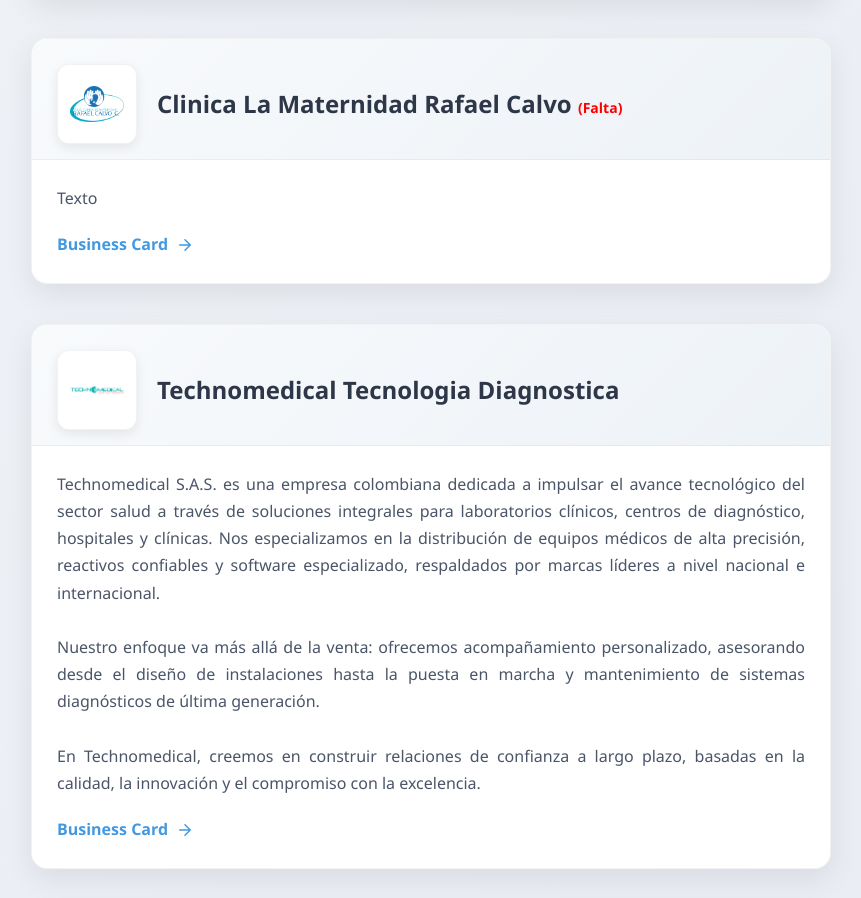
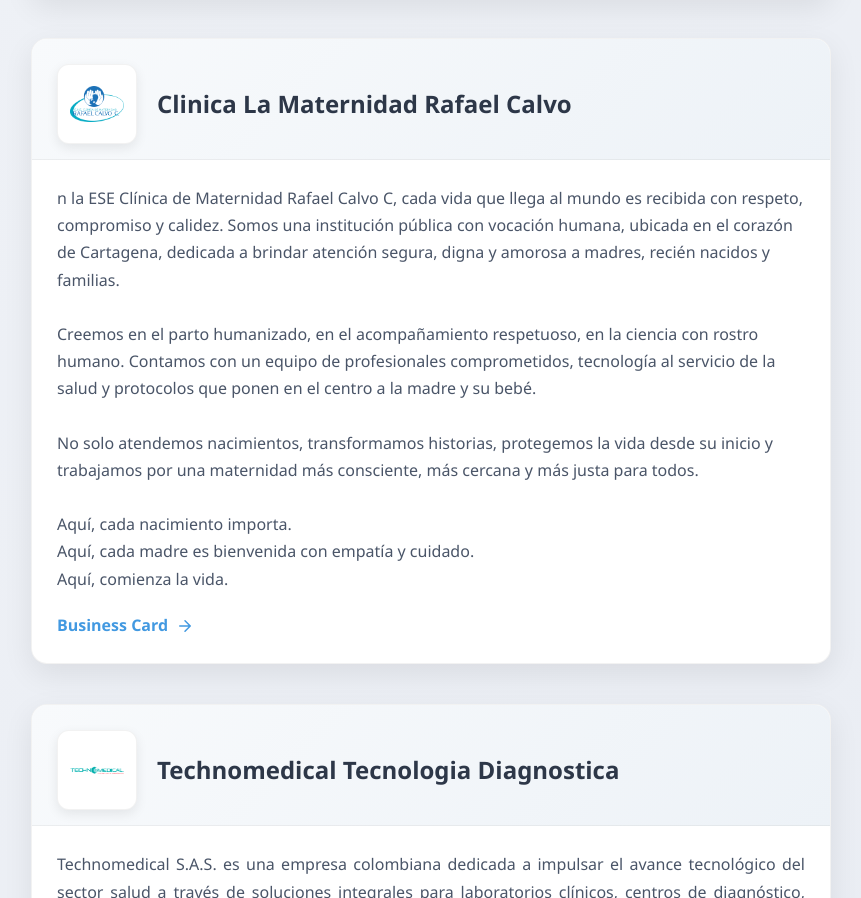
Before and after one commit to Jesr2104/Catalogo_BusinessCard, a plain HTML site: page index.html in a window 1280 px wide. Shown: the part 3200-4098 px from the top of the page, without its empty margins (209-1070 px from the left). Drawn offline with Linux system fonts and the light colour scheme.

Commit message:
Update index.html

```diff
--- a/index.html
+++ b/index.html
@@ -404,13 +404,23 @@
         <div class="logo-container">
           <img src="img/logo-la-maternidad.png" alt="Clinica La Maternidad Rafael Calvo">
         </div>
-        <div class="card-title">Clinica La Maternidad Rafael Calvo <texto class="miss">(Falta)</texto></div>
+        <div class="card-title">Clinica La Maternidad Rafael Calvo</div>
       </div>
       <div class="card-content">
         <div class="card-description">
-          Texto
+          n la ESE Clínica de Maternidad Rafael Calvo C, cada vida que llega al mundo es recibida con respeto, compromiso y calidez.
+          Somos una institución pública con vocación humana, ubicada en el corazón de Cartagena, dedicada a brindar atención segura, digna y amorosa a madres, recién nacidos y familias.
+          <br><br>
+          Creemos en el parto humanizado, en el acompañamiento respetuoso, en la ciencia con rostro humano.
+          Contamos con un equipo de profesionales comprometidos, tecnología al servicio de la salud y protocolos que ponen en el centro a la madre y su bebé.
+          <br><br>
+          No solo atendemos nacimientos, transformamos historias, protegemos la vida desde su inicio y trabajamos por una maternidad más consciente, más cercana y más justa para todos.
+          <br><br>
+          Aquí, cada nacimiento importa.<br>
+          Aquí, cada madre es bienvenida con empatía y cuidado.<br>
+          Aquí, comienza la vida.<br>
         </div>
-        <a href="http://" target="_blank">
+        <a href="https://jesr2104.github.io/DigitalBusinessCard-ClinicaMaternidad/" target="_blank">
           <span class="card-link">Business Card
             <svg width="18" height="18" viewBox="0 0 24 24" fill="none" stroke="currentColor" stroke-width="2" stroke-linecap="round" stroke-linejoin="round">
             <path d="M5 12h14M12 5l7 7-7 7"></path>
```
